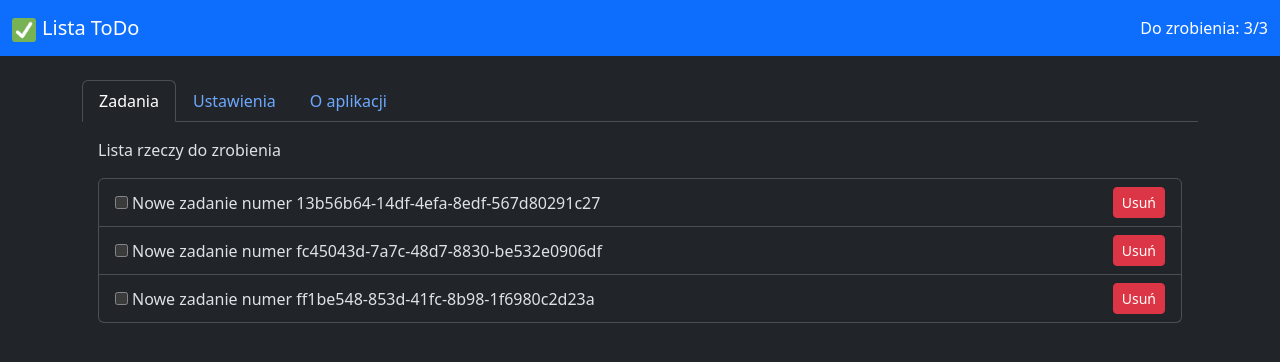
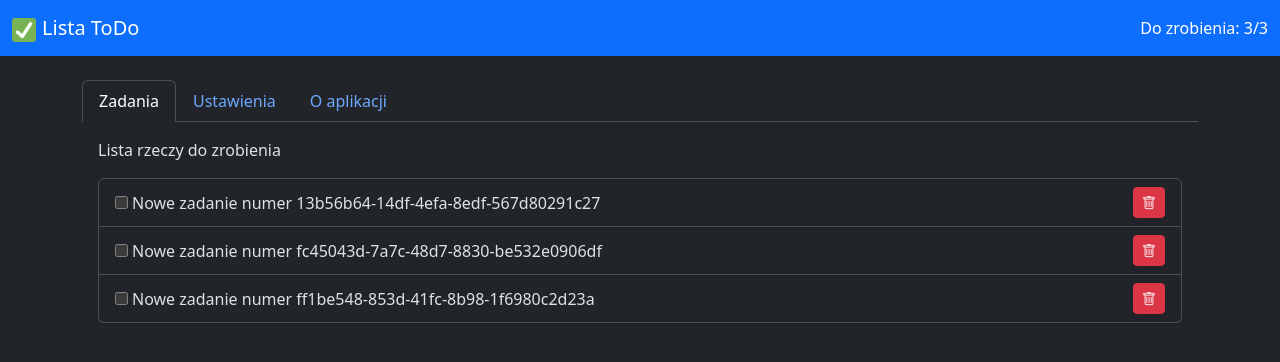
Before and after one commit to damjes/react-rozbudowane-todo, a React (Vite) app: page / in a window 1280 px wide. Shown: the top 362 px of the page. Built offline with nearby package versions, Linux system fonts and the light colour scheme.

Commit message:
Dodano ikonki :)

```diff
--- a/package.json
+++ b/package.json
@@ -14,6 +14,7 @@
 	},
 	"dependencies": {
 		"bootstrap": "^5.3.8",
+		"bootstrap-icons": "^1.13.1",
 		"bootswatch": "^5.3.8",
 		"react": "^19.2.0",
 		"react-dom": "^19.2.0"
--- a/src/App.tsx
+++ b/src/App.tsx
@@ -1,11 +1,13 @@
 import { useState } from 'react'
 
 import { dostępneStyle } from './moduły/dostępneStyle'
+import { nowaListaZadań, type Zadanie } from './moduły/Zadanie'
 
 import UstalStyl from './komponenty/UstalStyl'
 import WybieraczStylu from './komponenty/WybieraczStylu'
 import TodoLista from './komponenty/TodoLista'
-import { nowaListaZadań, type Zadanie } from './moduły/Zadanie'
+
+import 'bootstrap-icons/font/bootstrap-icons.css'
 
 function App() {
 	const [styl, setStyl] = useState(Object.keys(dostępneStyle)[0])
--- a/src/komponenty/KomponentZadania.tsx
+++ b/src/komponenty/KomponentZadania.tsx
@@ -34,7 +34,7 @@
 				className='btn btn-danger btn-sm ms-2'
 				onClick={() => props.zmieniarka(_ => undefined)}
 			>
-				Usuń
+				<i className='bi bi-trash' />
 			</button>
 		</li>
 	)
```
Also changed, not shown: 1 other file (tests, documents, lock files or other folders).
